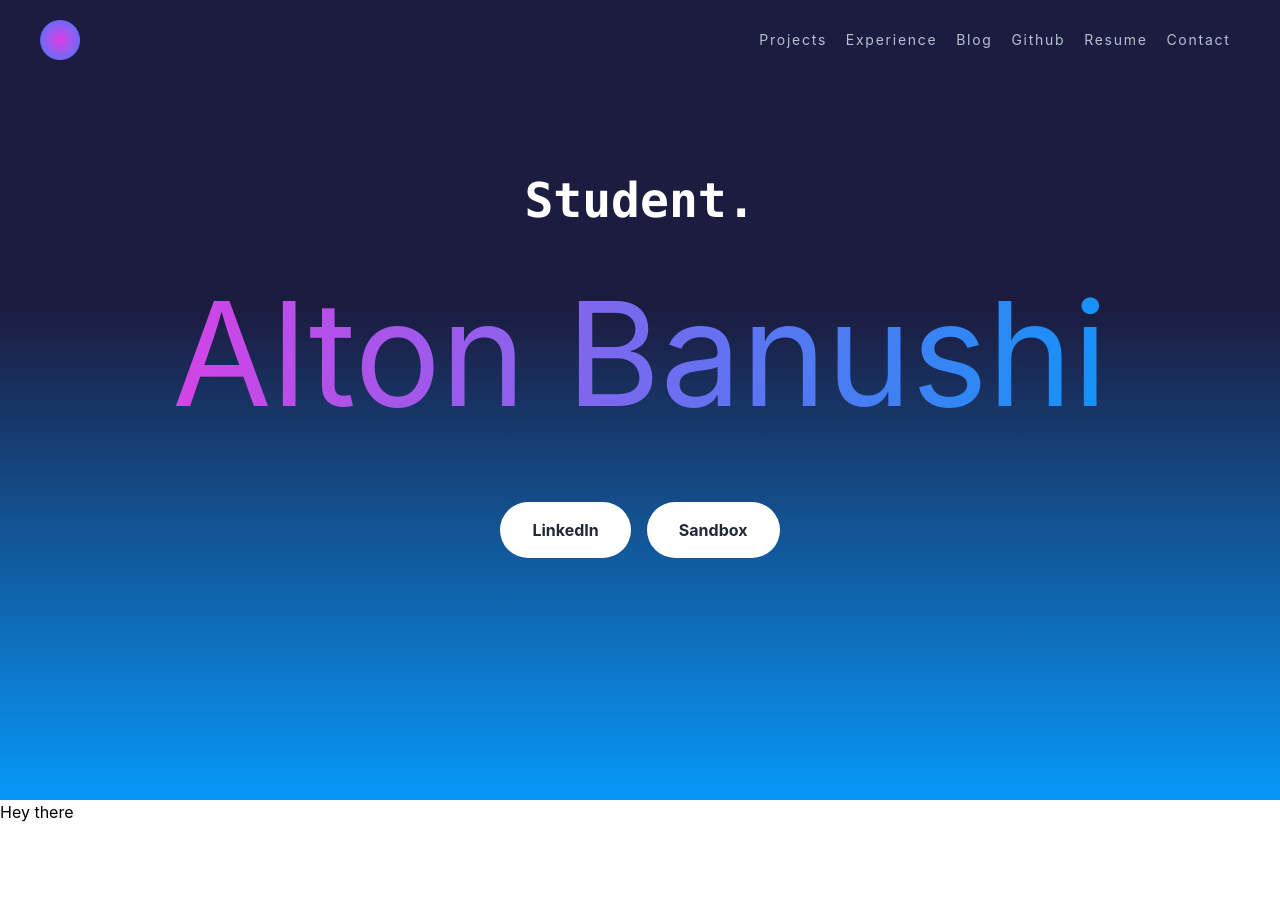
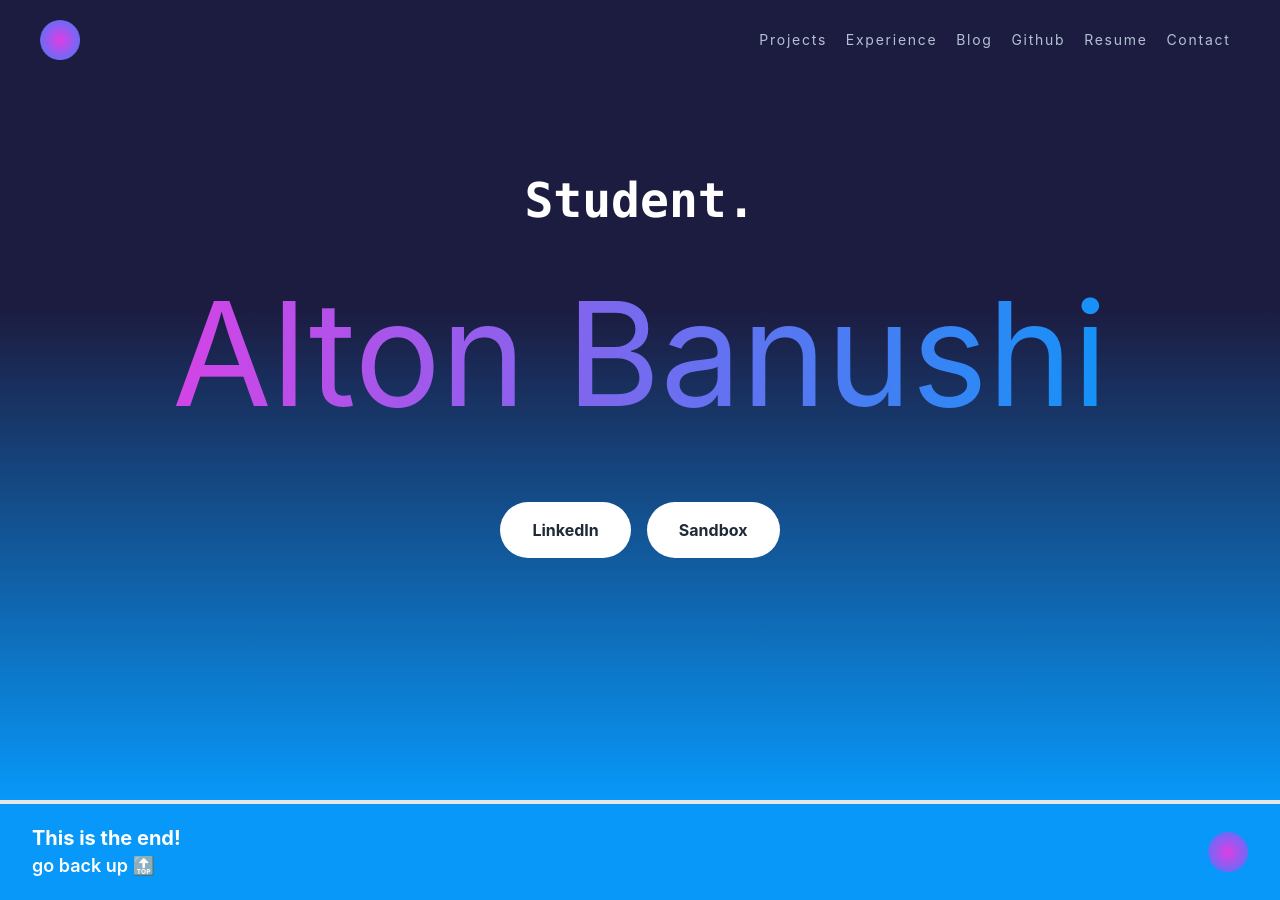
Before and after one commit to banushi-a/altonbanushi.com, a React (Create React App) app: page / in a window 1280 px wide. Before the commit the page ends 848 px from the top, so only its background shows below. Built offline with nearby package versions, Linux system fonts and the light colour scheme.

Commit message:
Update Footer

```diff
--- a/src/components/Footer.tsx
+++ b/src/components/Footer.tsx
@@ -1,5 +1,20 @@
+import { Link } from "react-router-dom";
+import Logo from "../images/logo.png";
+
 const Footer = (): JSX.Element => {
-  return <footer className="h-12">Hey there</footer>;
+  return (
+    <footer className="h-12 flex items-center justify-between px-8 py-12 border-t-4 bg-[#0798f9] text-white">
+      <div className="flex flex-col justify-start">
+        <h2 className="text-xl font-bold">This is the end!</h2>
+        <h3 className="text-lg font-semibold">
+          <a href="#header">go back up 🔝</a>
+        </h3>
+      </div>
+      <Link to="/">
+        <img src={Logo} alt="Logo" className="h-10 hover:animate-pulse" />
+      </Link>
+    </footer>
+  );
 };
 
 export default Footer;
--- a/src/components/Navbar.tsx
+++ b/src/components/Navbar.tsx
@@ -9,7 +9,10 @@ const liClassName =
 const Navbar = (): JSX.Element => {
   return (
     <>
-      <header className="flex items-center justify-between space-x-16 md:space-x-0 lg:space-x-0 min-w-100 h-[10vh] bg-my-dark-blue px-10 py-2 ">
+      <header
+        className="flex items-center justify-between space-x-16 md:space-x-0 lg:space-x-0 min-w-100 h-[10vh] bg-my-dark-blue px-10 py-2"
+        id="header"
+      >
         <h1 className="font-bold text-2xl tracking-[0.2em] text-white">
           <Link to="/">
             <img src={Logo} alt="Logo" className="h-10 hover:animate-pulse" />
--- a/src/index.tsx
+++ b/src/index.tsx
@@ -1,11 +1,6 @@
 import React from "react";
 import ReactDOM from "react-dom/client";
-import {
-  BrowserRouter as Router,
-  Routes,
-  Route,
-  Outlet,
-} from "react-router-dom";
+import { BrowserRouter as Router, Routes, Route } from "react-router-dom";
 import "./index.css";
 import reportWebVitals from "./reportWebVitals";
 import Navbar from "./components/Navbar";
```
